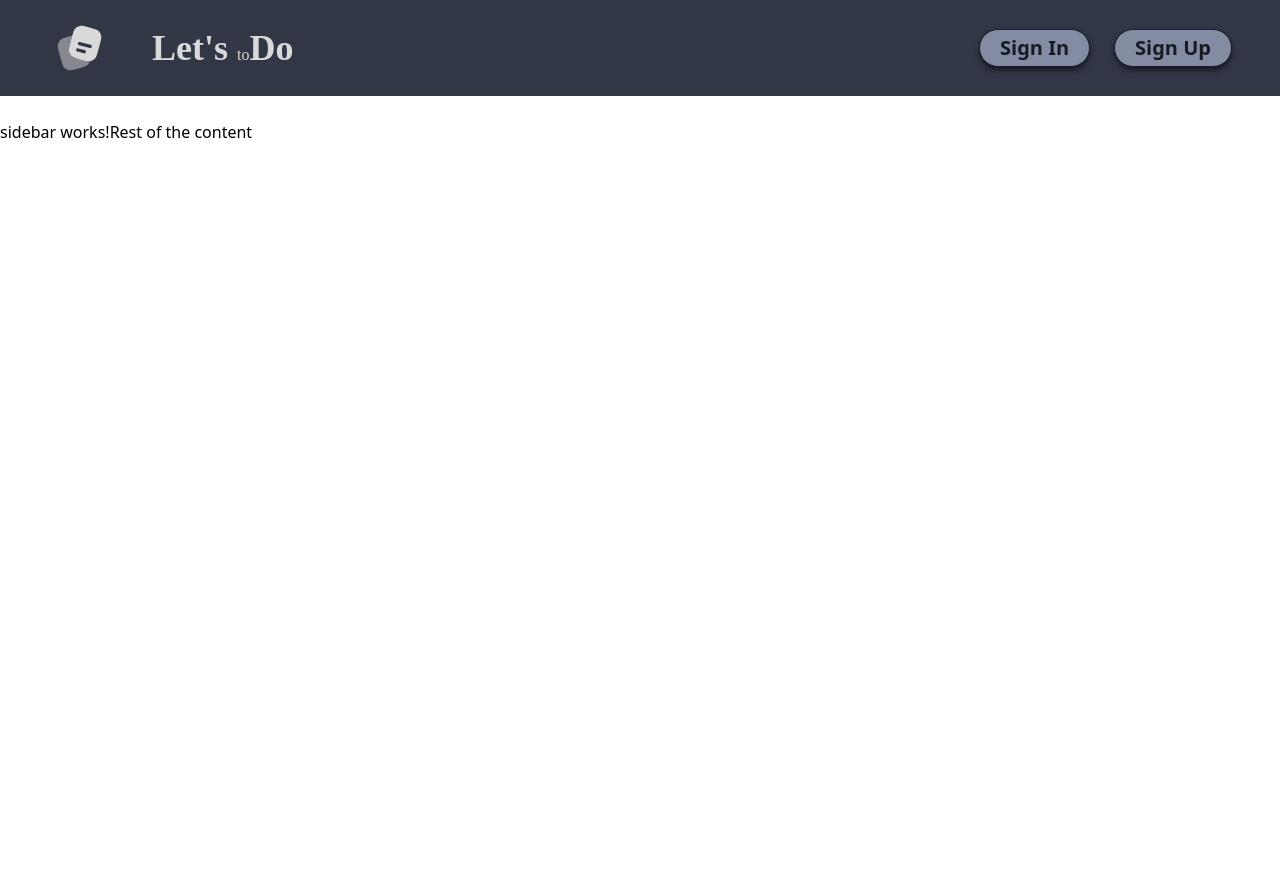
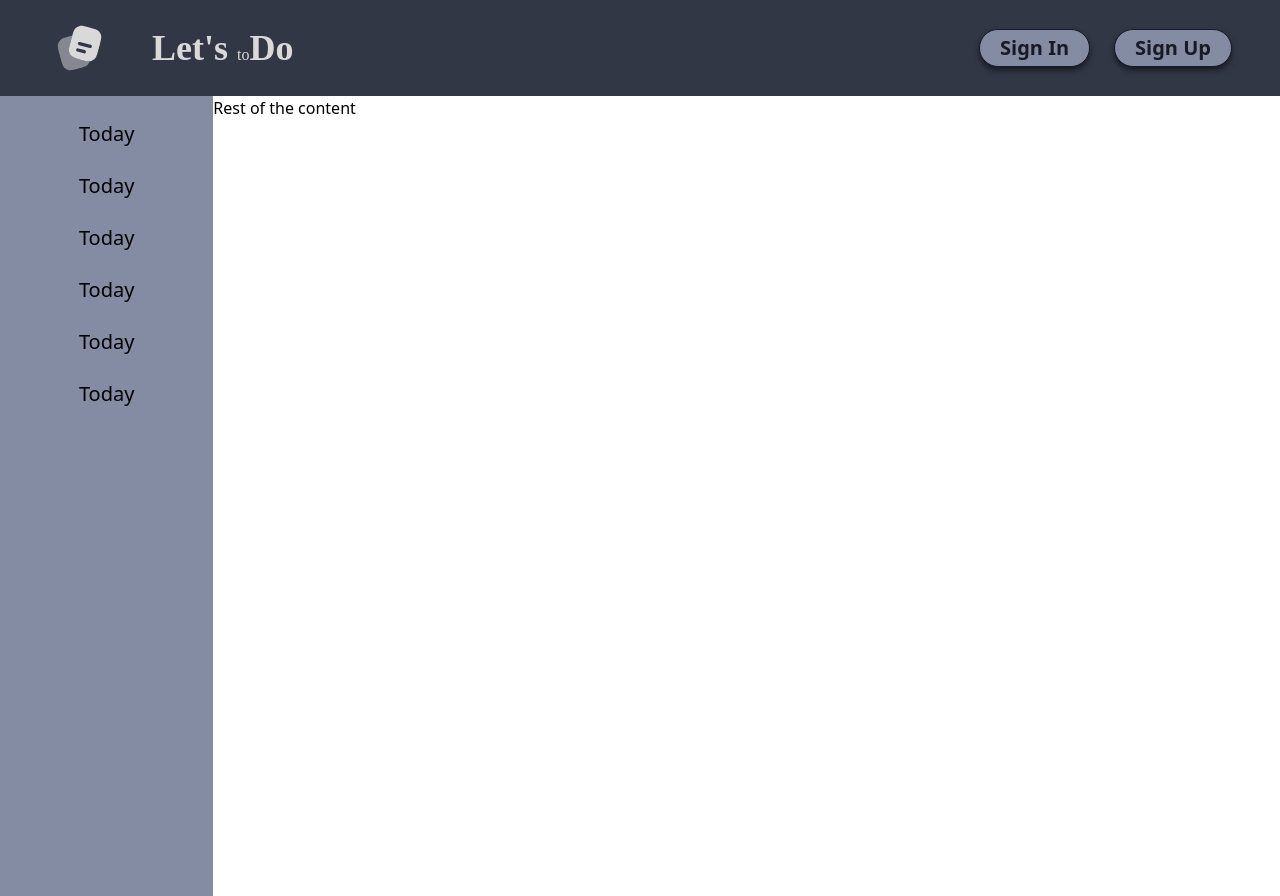
Before and after one commit to camilozer0/notes-front, an Angular app: page /home in a window 1280 px wide. Before the commit the page ends 800 px from the top, so only its background shows below. Built offline with nearby package versions, Linux system fonts and the light colour scheme.

Commit message:
navbar listo, edittando sidebar

```diff
--- /dev/null
+++ b/src/app/shared/components/option/option.component.html
@@ -0,0 +1,4 @@
+<div class="flex flex-row">
+  <img src="" alt="">
+  <h2>Today</h2>
+</div>
--- a/src/app/shared/components/sidebar/sidebar.component.html
+++ b/src/app/shared/components/sidebar/sidebar.component.html
@@ -1 +1,8 @@
-<p>sidebar works!</p>
+<div class="grid bg-softgray h-dvh justify-center content-start pt-6 gap-6 text-xl">
+  <shared-option>Option 1</shared-option>
+  <shared-option>Option 1</shared-option>
+  <shared-option>Option 1</shared-option>
+  <shared-option>Option 1</shared-option>
+  <shared-option>Option 1</shared-option>
+  <shared-option>Option 1</shared-option>
+</div>
--- a/src/app/shared/pages/home-page/home-page.component.html
+++ b/src/app/shared/pages/home-page/home-page.component.html
@@ -1,8 +1,7 @@
 
 <shared-navbar></shared-navbar>
-<br>
 <div class="flex flex-row">
-  <shared-sidebar></shared-sidebar>
+  <shared-sidebar class="w-1/6"></shared-sidebar>
   <div>
     Rest of the content
   </div>
```
Also changed, not shown: src/app/shared/components/option/option.component.ts (added, +12 -0 lines), src/app/shared/components/sidebar/sidebar.component.ts (+6 -5 lines), src/app/shared/components/option/option.component.css (added), 1 other file (tests, documents, lock files or other folders).
